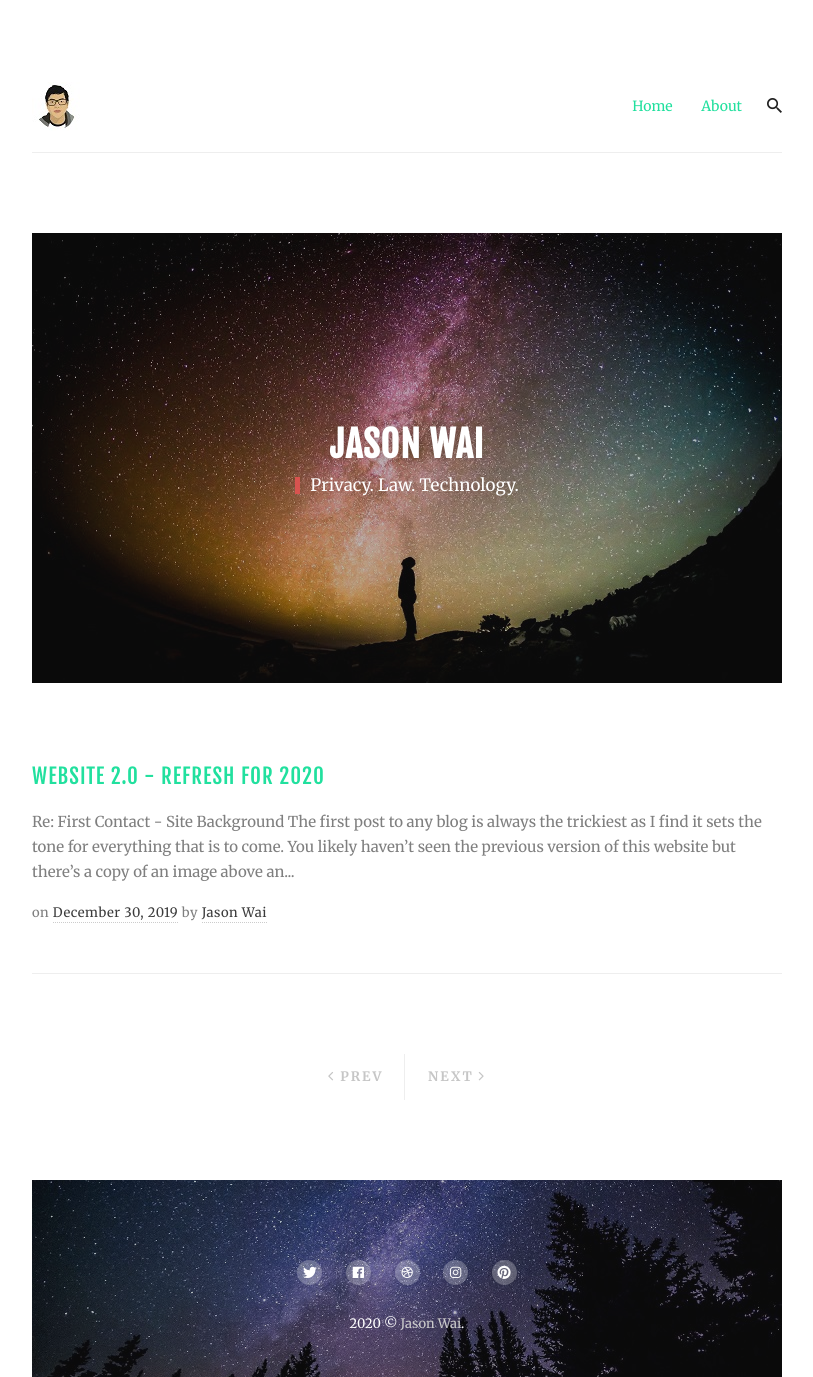
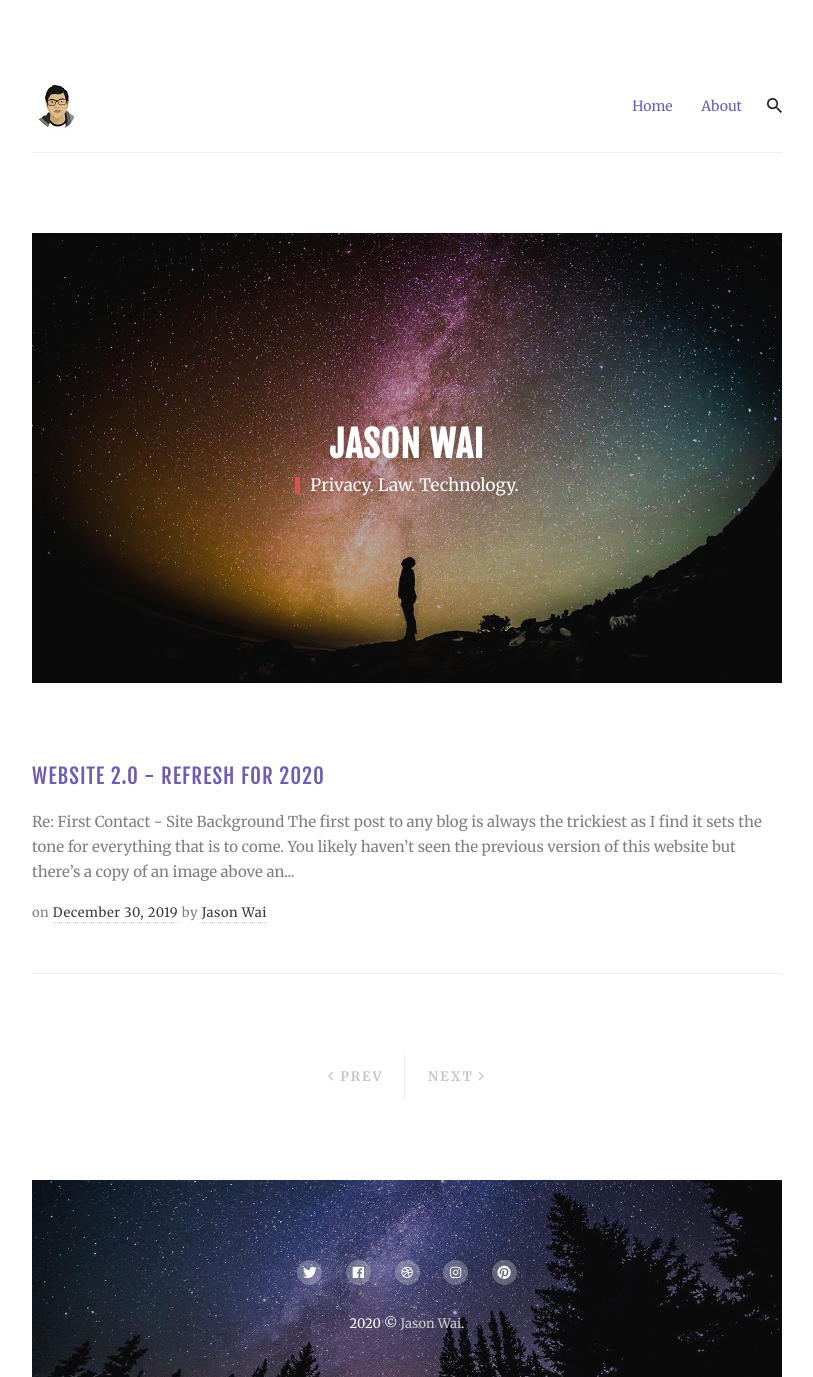
Before and after one commit to jawai/smiling-strawberry, a Jekyll site: the page built from index.html, in a window 1280 px wide. Shown: the whole page, without its empty margins (233-1046 px from the left). Built offline with Jekyll 4.4.1, drawn with Linux system fonts in a browser that asks for light colours; nearby versions of some CDN libraries; the list of posts is cut into pages by our own code.

Commit message:
Update _base.scss

```diff
--- a/_sass/2-base/_base.scss
+++ b/_sass/2-base/_base.scss
@@ -124,7 +124,7 @@ img,
 
 // Links
 a {
-  color: #21e09e;
+  color: #6e5eb2;
   border: 0;
   font-weight: normal;
   text-decoration: none;
```
